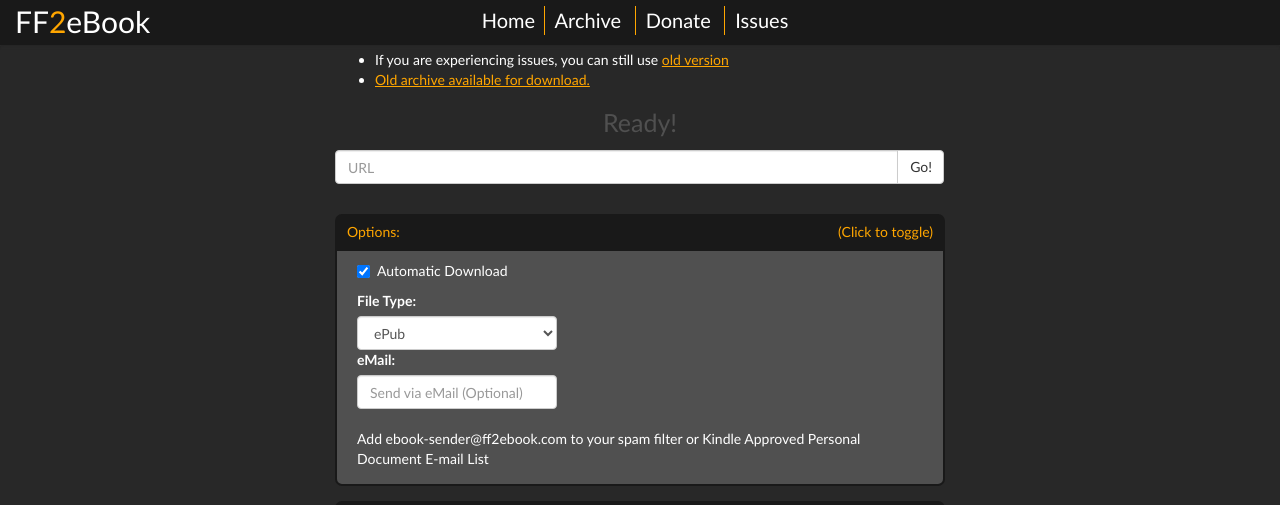
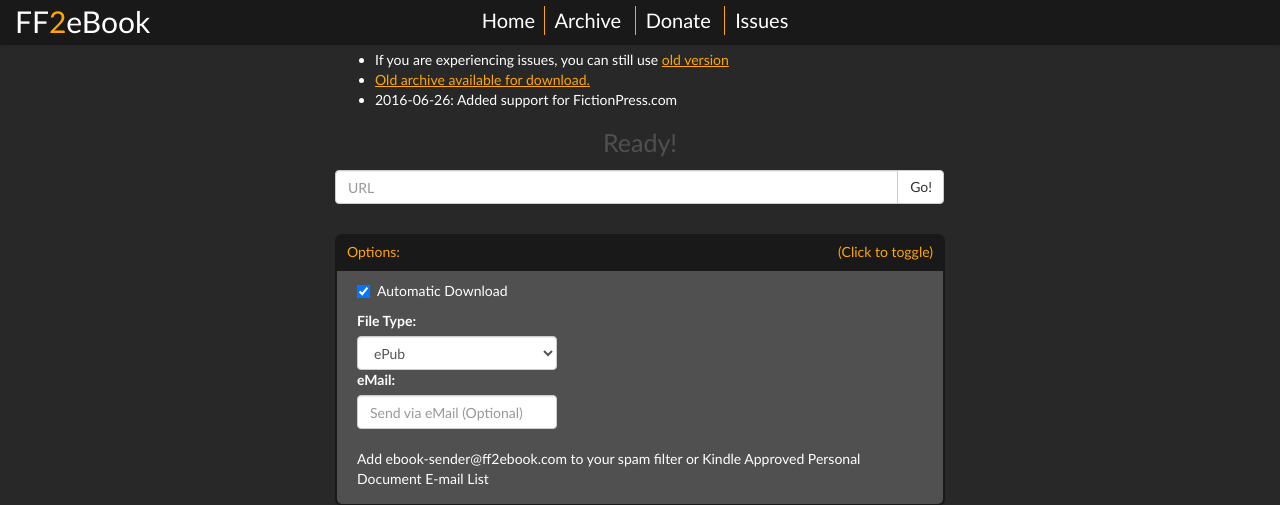
Before and after one commit to p0ody/ff2ebook, a PHP site: page / in a window 1280 px wide. Shown: the top 505 px of the page. Run offline with PHP 8.4, Linux system fonts and the light colour scheme; data that the repository does not hold is empty; some libraries are stand-ins or nearby versions.

Commit message:
Adding news about it -_-

```diff
--- a/index.php
+++ b/index.php
@@ -36,6 +36,7 @@
                 <ul class="news">
                     <li>If you are experiencing issues, you can still use <a href="./old">old version</a></li>
                     <li><a href="http://www.previewmywebsitenow.com/app/browse.php?u=http%3A%2F%2Fff2ebook.com%2Farchive%2Fold%2Fff_to_ebook_archive_2016-06-03.zip&b=4">Old archive available for download.</a></li>
+                    <li>2016-06-26: Added support for FictionPress.com</li>
                 </ul>
             </div>
 
```
